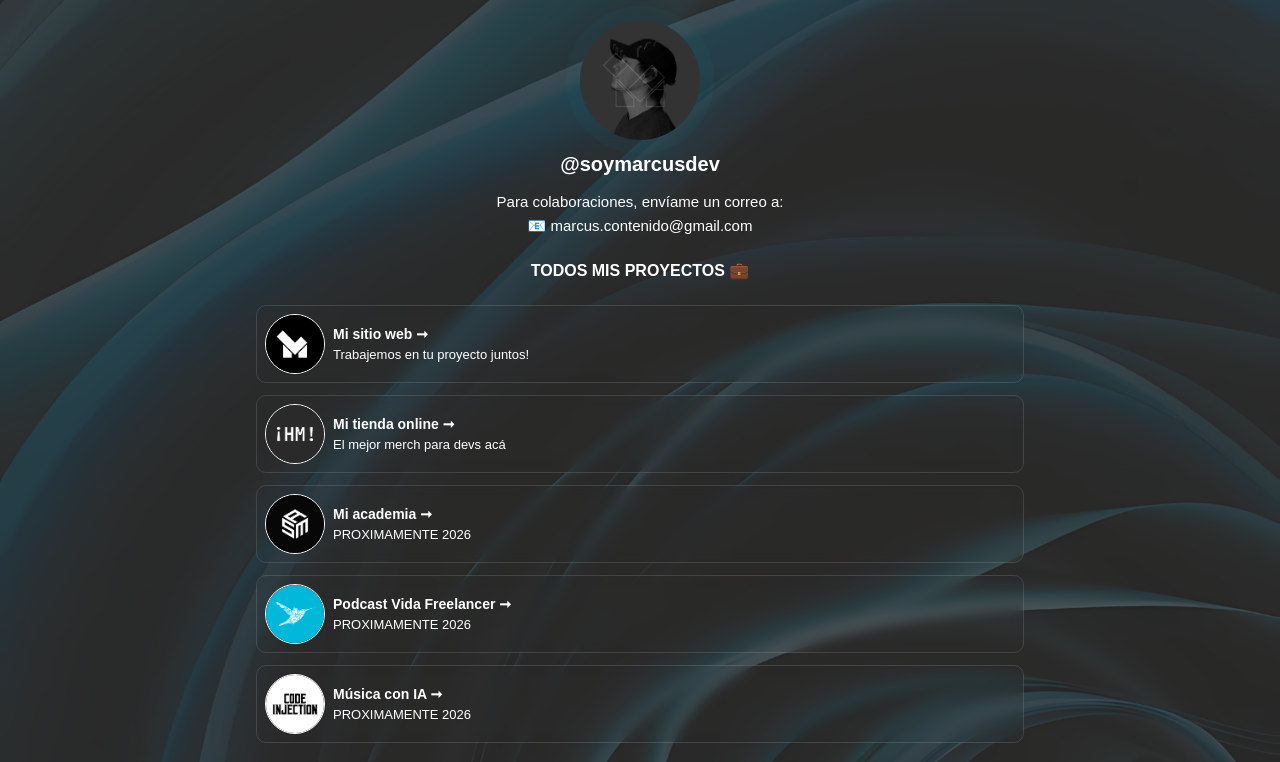
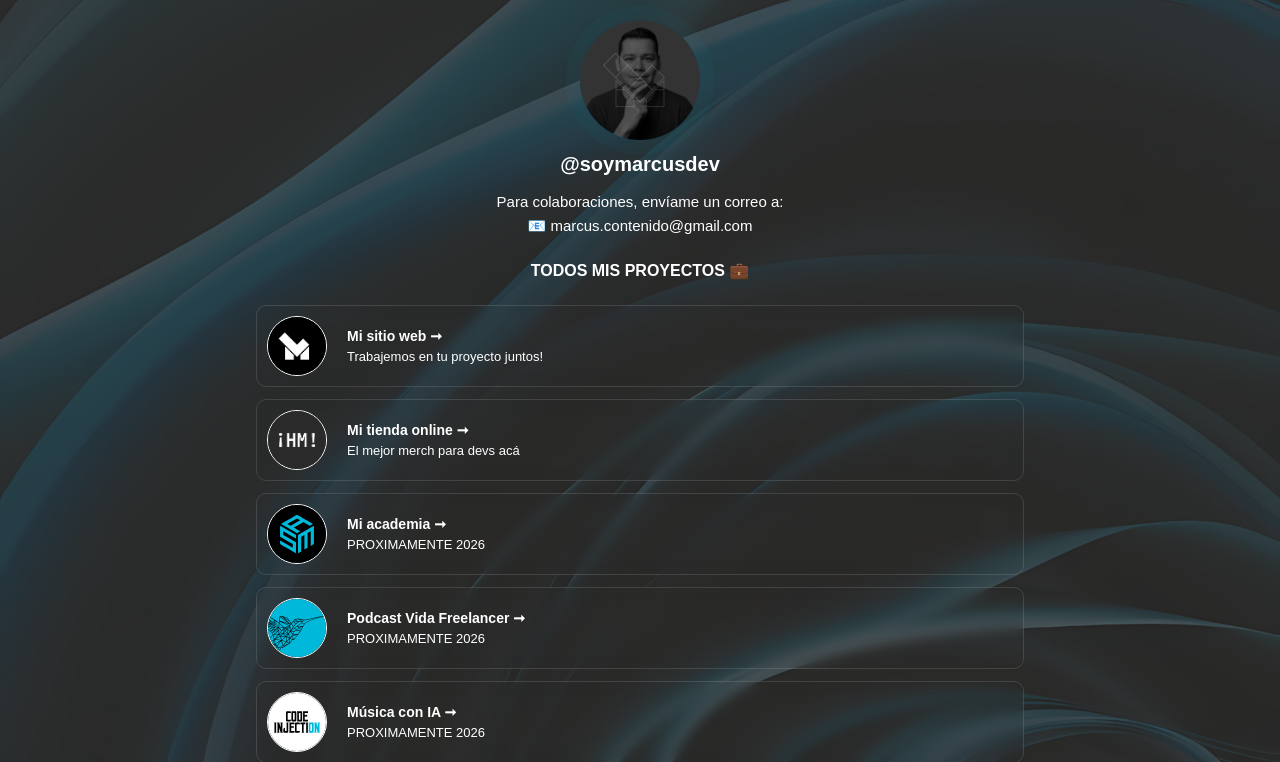
Before and after one commit to Leidreiter/soymarcuslinks, a plain HTML site: page index.html in a window 1280 px wide. Shown: the top 762 px of the page. Drawn offline with Linux system fonts and the light colour scheme.

Commit message:
cambios en contenido y diseño

```diff
--- a/css/styles.css
+++ b/css/styles.css
@@ -18,7 +18,7 @@ html {
 body {
     font-size: 1.6rem;
     font-family: Arial, Helvetica, sans-serif;
-    background-image: url('../img/back.jpg');
+    background-image: url('/img/bg.jpg');
     background-repeat: no-repeat;
     background-position: center center;
     background-size: cover;
@@ -150,13 +150,14 @@ img {
     color: var(--blanco);
     display: flex;
     align-items: center;
+    padding: 1rem;
+    column-gap: 2rem;
 }
 
 .red__foto {
     border-radius: 50rem;
     width: 6rem;
     border: 1px solid var(--blanco);
-    margin: .8rem;
 }
 
 
--- a/index.html
+++ b/index.html
@@ -11,7 +11,7 @@
     <link rel="stylesheet" href="css/normalize.css">
     <link rel="stylesheet" href="css/styles.css">
 
-    <title>Martin Leidreiter AKA Marcus | Diseñador UX/UI & Web Developer</title>
+    <title>Martin Leidreiter AKA Marcus | Diseñador, UX / UI & Web Developer</title>
     <meta name="description" content="Soy Marcus: diseñador, UX/UI y web developer.
     Diseño webs que no solo se ven bien, sino que funcionan.
     Mirá mis proyectos, servicios y lo que puedo crear para tu marca.">
@@ -37,7 +37,7 @@
         <div class="header__logo centrar">
             <div class="logo">
                 <a href="index.html">
-                    <img src="img/perfil.jpg" alt="logo La vida moderna de Marcus">
+                    <img src="img/perfil.png" alt="logo La vida moderna de Marcus">
                 </a>
             </div>
             <h1 class="header__user">@soymarcusdev</h1>
@@ -81,7 +81,7 @@
         <div class="grid">
             <a href="#">
                 <div class="red">
-                    <img src="img/logo-academia.png" alt="mi academia de cursos online @soymarcusdev" class="red__foto">
+                    <img src="img/academia.svg" alt="mi academia de cursos online @soymarcusdev" class="red__foto">
 
                     <div class="red__info">
                         <h3>Mi academia ➞</h3>
@@ -92,9 +92,9 @@
         </div>
 
         <div class="grid">
-            <a href="#">
+            <a href="https://vidafreelancer.netlify.app/" target="_blank">
                 <div class="red">
-                    <img src="img/logo-vf.png" alt="descarga mi música gratis @soymarcusdev" class="red__foto">
+                    <img src="img/podcast.svg" alt="descarga mi música gratis @soymarcusdev" class="red__foto">
 
                     <div class="red__info">
                         <h3>Podcast Vida Freelancer ➞</h3>
@@ -107,7 +107,7 @@
         <div class="grid">
             <a href="#">
                 <div class="red">
-                    <img src="img/logo-ci.png" alt="descarga mi música gratis @soymarcusdev" class="red__foto">
+                    <img src="img/ci.svg" alt="descarga mi música gratis @soymarcusdev" class="red__foto">
 
                     <div class="red__info">
                         <h3>Música con IA ➞</h3>
```
Also changed, not shown: img/academia.svg (added), img/bg.jpg (renamed from img/back.jpg), img/ci.svg (added), img/logo-academia.png (deleted), img/logo-ci.png (deleted), img/logo-footer.png (deleted), img/logo-vf.png (deleted), img/perfil.jpg (deleted), img/perfil.png (added), img/podcast.svg (added), img/preview.jpg, 3 other files.
